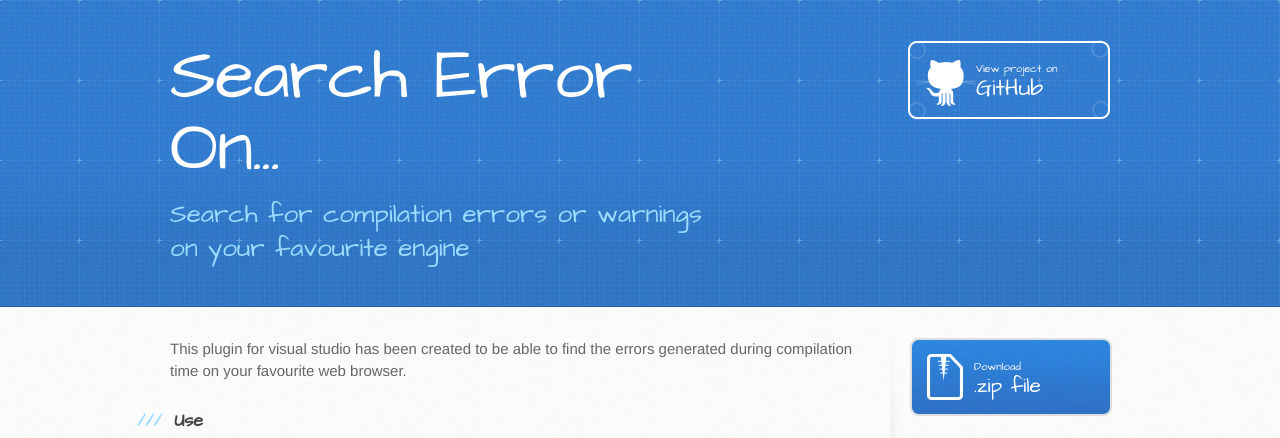
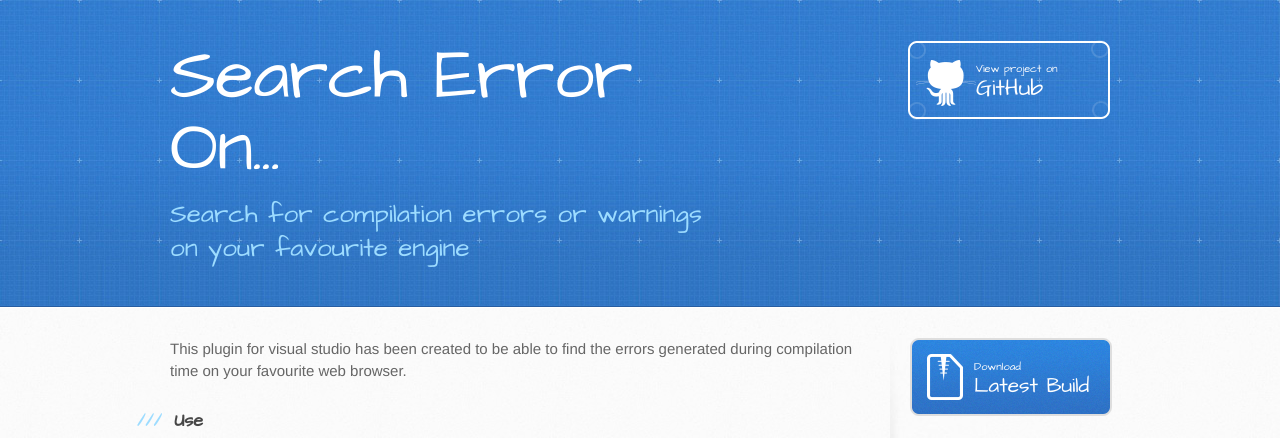
Before and after one commit to alvarolorentedev/SearchErrorOn, a plain HTML site: page index.html in a window 1280 px wide. Shown: the top 438 px of the page. Drawn offline with Linux system fonts and the light colour scheme.

Commit message:
Update index.html
Added link to latest build

```diff
--- a/index.html
+++ b/index.html
@@ -63,6 +63,10 @@ Review our <a href="https://github.com/Hatisoft/SearchErrorOn/wiki">documentatio
         </section>
 
         <aside id="sidebar">
+           <a href="https://github.com/Hatisoft/SearchErrorOn/releases/latest" class="button">
+            <small>Download</small>
+            Latest Build
+          </a>
           <a href="https://github.com/Hatisoft/SearchErrorOn/zipball/master" class="button">
             <small>Download</small>
             .zip file
```
